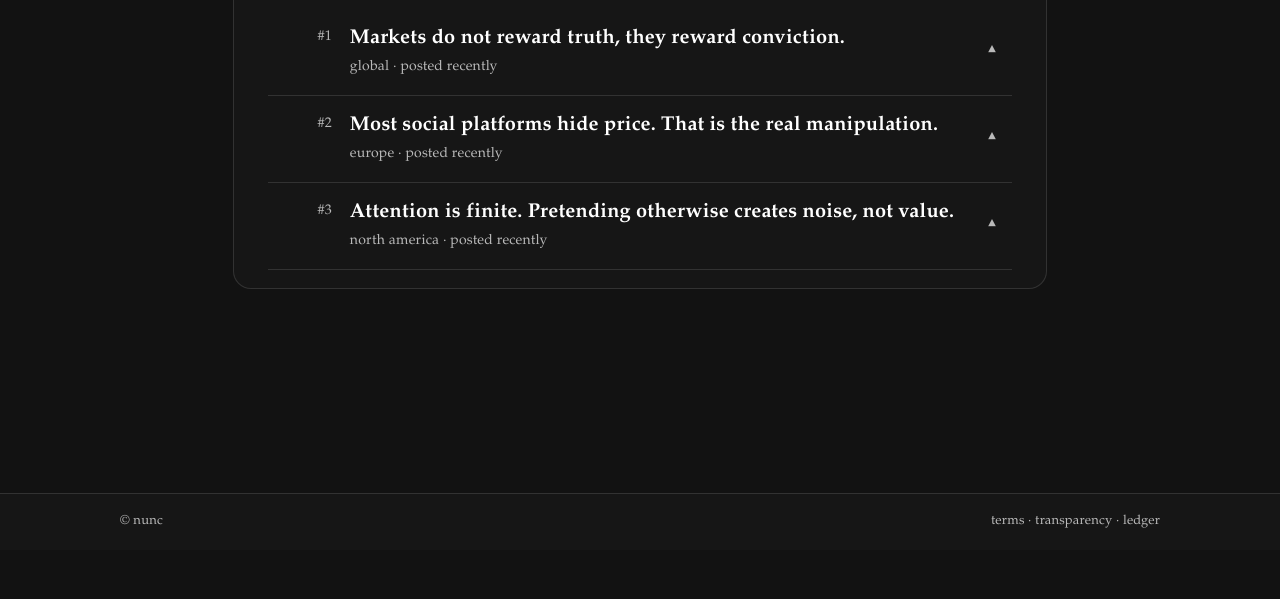
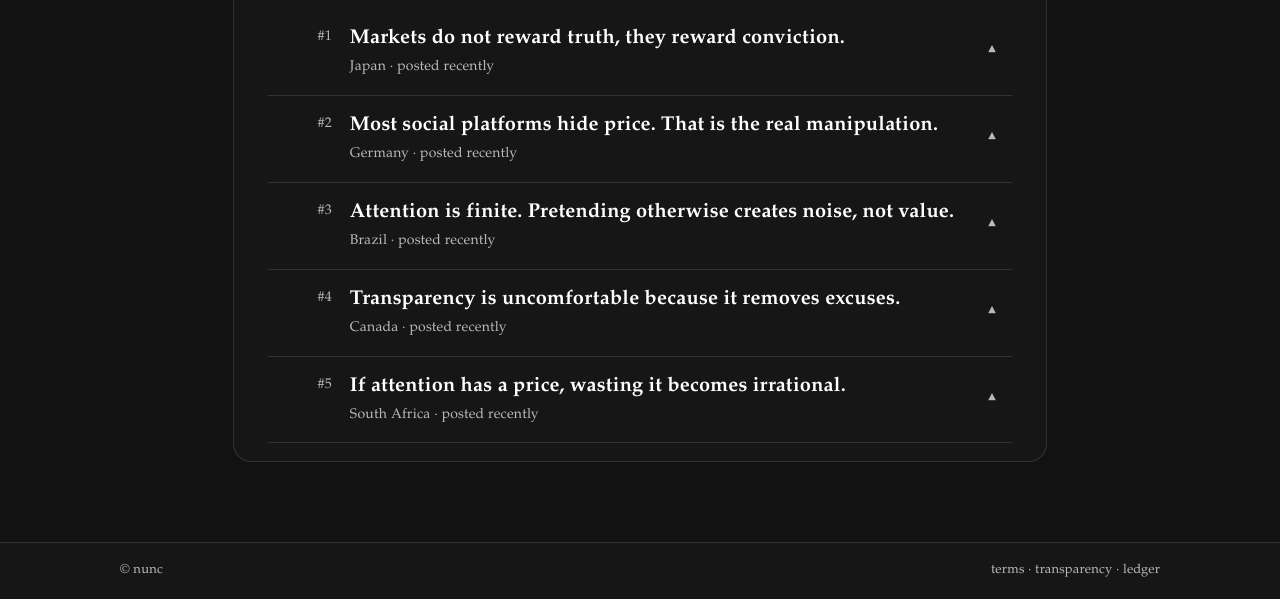
Before and after one commit to nuncnowmarketing-bot/testnunc, a plain HTML site: page index.html in a window 1280 px wide. Shown: the part 250-849 px from the top of the page. Before the commit the page ends 800 px from the top, so only its background shows below. Drawn offline with Linux system fonts and the light colour scheme.

Commit message:
Update index.html

```diff
--- a/index.html
+++ b/index.html
@@ -197,7 +197,7 @@
       <div class="nav">
         <div class="brand">
           <div class="logo">nunc</div>
-          <div class="slogan">put your money where your mouth is.</div>
+
         </div>
         <div class="nav-actions">
           <div class="pill">leaderboard</div>
@@ -219,7 +219,7 @@
           <div class="rank">#1</div>
           <div class="content">
             <div class="title">Markets do not reward truth, they reward conviction.</div>
-            <div class="meta">global · posted recently</div>
+            <div class="meta">Japan · posted recently</div>
           </div>
           <div class="boost">▲</div>
         </div>
@@ -228,7 +228,7 @@
           <div class="rank">#2</div>
           <div class="content">
             <div class="title">Most social platforms hide price. That is the real manipulation.</div>
-            <div class="meta">europe · posted recently</div>
+            <div class="meta">Germany · posted recently</div>
           </div>
           <div class="boost">▲</div>
         </div>
@@ -237,7 +237,25 @@
           <div class="rank">#3</div>
           <div class="content">
             <div class="title">Attention is finite. Pretending otherwise creates noise, not value.</div>
-            <div class="meta">north america · posted recently</div>
+            <div class="meta">Brazil · posted recently</div>
+          </div>
+          <div class="boost">▲</div>
+        </div>
+
+        <div class="post">
+          <div class="rank">#4</div>
+          <div class="content">
+            <div class="title">Transparency is uncomfortable because it removes excuses.</div>
+            <div class="meta">Canada · posted recently</div>
+          </div>
+          <div class="boost">▲</div>
+        </div>
+
+        <div class="post">
+          <div class="rank">#5</div>
+          <div class="content">
+            <div class="title">If attention has a price, wasting it becomes irrational.</div>
+            <div class="meta">South Africa · posted recently</div>
           </div>
           <div class="boost">▲</div>
         </div>
```
